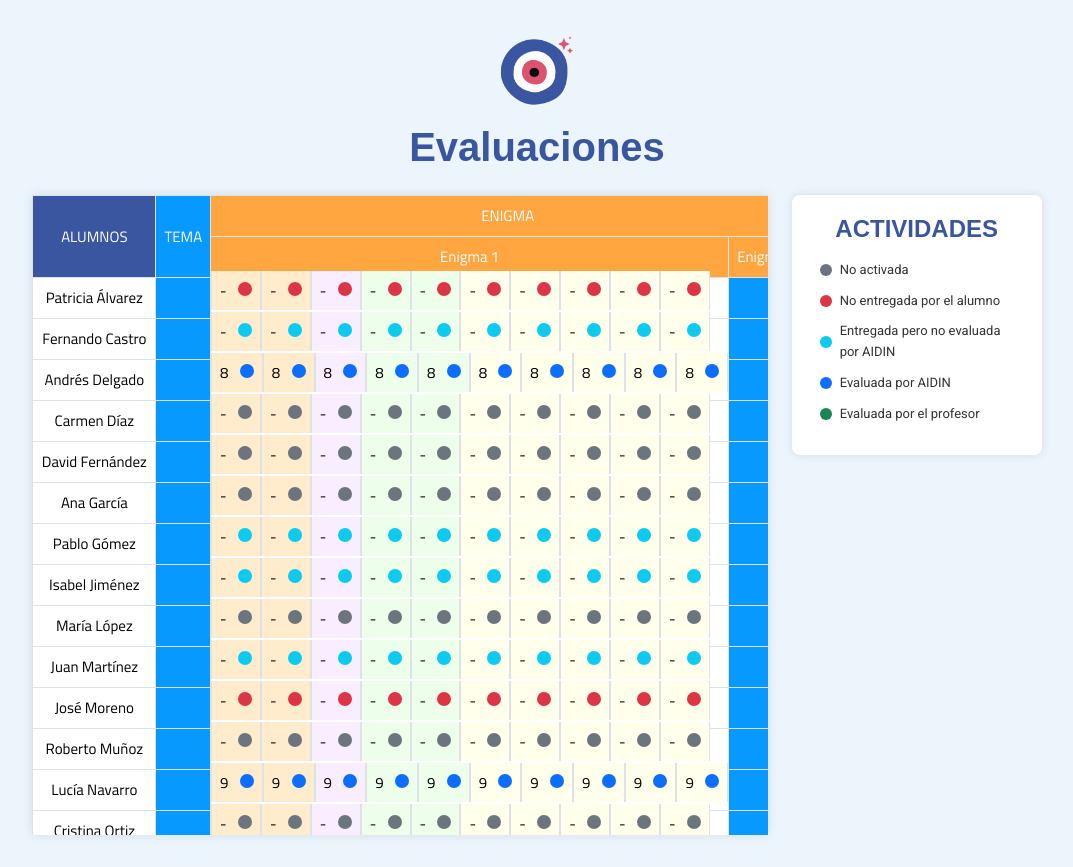
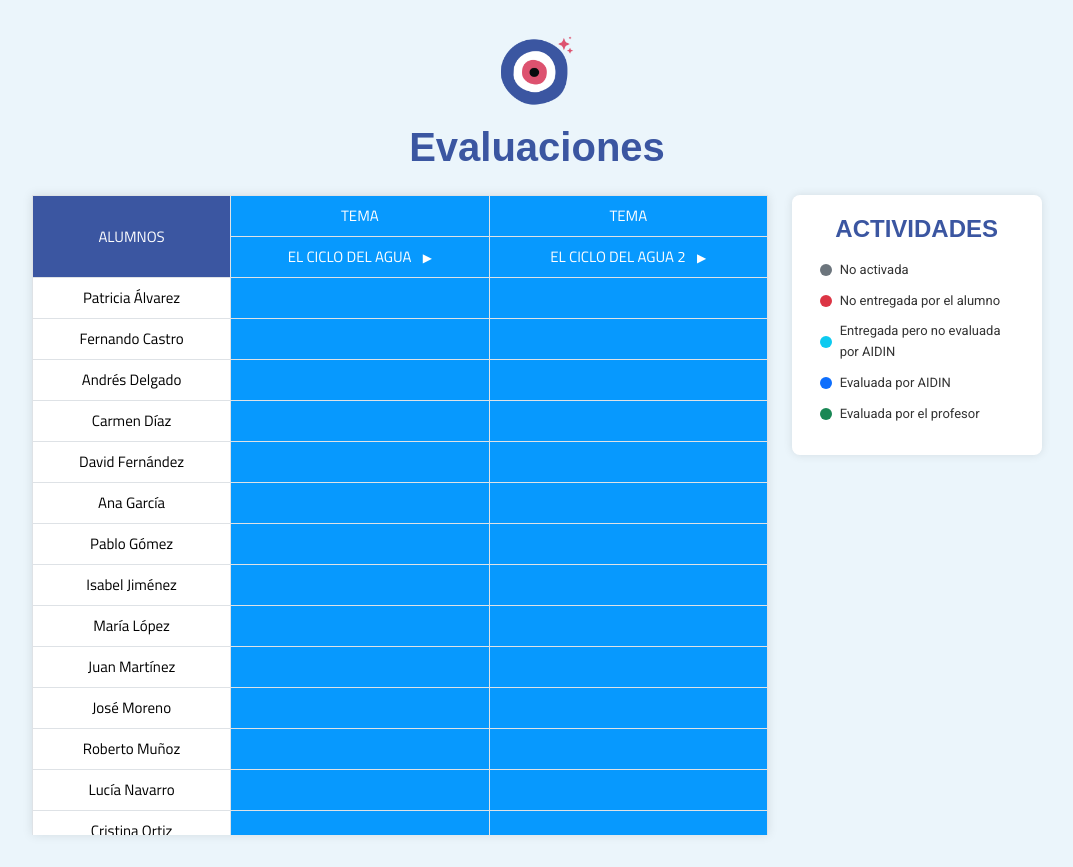
Before and after one commit to drodriguez2002david/evaluaciones2, a Vue app: page / in a window 1280 px wide. Shown: the whole page, without its empty margins (103-1176 px from the left). Built offline with nearby package versions, Linux system fonts and the light colour scheme; a web font is replaced by a local one.

Commit message:
Restored to 'ca22e19d6f6a51c8c4159be5e0a07f77add1574e'
Replit-Restored-To: ca22e19d6f6a51c8c4159be5e0a07f77add1574e

```diff
--- a/src/components/EvaluationTable.vue
+++ b/src/components/EvaluationTable.vue
@@ -13,38 +13,51 @@
               <thead>
                 <tr>
                   <th class="fixed-column" rowspan="2">ALUMNOS</th>
-                  <th data-column-type="tema" rowspan="2">TEMA</th>
-                  <th colspan="2" data-column-type="enigma">ENIGMA</th>
-                  <th data-column-type="esquema">ESQUEMA</th>
-                  <th colspan="2" data-column-type="explica">EXPLICA EL ALUMNO</th>
-                  <th colspan="5" data-column-type="coding">CODING</th>
-                  <th data-column-type="tema" rowspan="2">TEMA</th>
-                  <th colspan="2" data-column-type="enigma">ENIGMA</th>
-                  <th data-column-type="esquema">ESQUEMA</th>
-                  <th colspan="2" data-column-type="explica">EXPLICA EL ALUMNO</th>
-                  <th colspan="5" data-column-type="coding">CODING</th>
+                  <th data-column-type="tema">
+                    TEMA
+                  </th>
+                  <th colspan="2" data-column-type="enigma" :class="{ 'collapsed': !isExpanded1 }">ENIGMA</th>
+                  <th data-column-type="esquema" :class="{ 'collapsed': !isExpanded1 }">ESQUEMA</th>
+                  <th colspan="2" data-column-type="explica" :class="{ 'collapsed': !isExpanded1 }">EXPLICA EL ALUMNO</th>
+                  <th colspan="5" data-column-type="coding" :class="{ 'collapsed': !isExpanded1 }">CODING</th>
+                  <th data-column-type="tema">
+                    TEMA
+                  </th>
+                  <th colspan="2" data-column-type="enigma" :class="{ 'collapsed': !isExpanded2 }">ENIGMA</th>
+                  <th data-column-type="esquema" :class="{ 'collapsed': !isExpanded2 }">ESQUEMA</th>
+                  <th colspan="2" data-column-type="explica" :class="{ 'collapsed': !isExpanded2 }">EXPLICA EL ALUMNO</th>
+                  <th colspan="5" data-column-type="coding" :class="{ 'collapsed': !isExpanded2 }">CODING</th>
+
                 </tr>
                 <tr>
-                  <th data-column-type="enigma">Enigma 1</th>
-                  <th data-column-type="enigma">Enigma 2</th>
-                  <th data-column-type="esquema">Esquema 1</th>
-                  <th data-column-type="explica">Explica 1</th>
-                  <th data-column-type="explica">Explica 2</th>
-                  <th data-column-type="coding">Coding 1</th>
-                  <th data-column-type="coding">Coding 2</th>
-                  <th data-column-type="coding">Coding 3</th>
-                  <th data-column-type="coding">Coding 4</th>
-                  <th data-column-type="coding">Coding 5</th>
-                  <th data-column-type="enigma">Enigma 1</th>
-                  <th data-column-type="enigma">Enigma 2</th>
-                  <th data-column-type="esquema">Esquema 1</th>
-                  <th data-column-type="explica">Explica 1</th>
-                  <th data-column-type="explica">Explica 2</th>
-                  <th data-column-type="coding">Coding 1</th>
-                  <th data-column-type="coding">Coding 2</th>
-                  <th data-column-type="coding">Coding 3</th>
-                  <th data-column-type="coding">Coding 4</th>
-                  <th data-column-type="coding">Coding 5</th>
+                  <th data-column-type="tema" @click="isExpanded1 = !isExpanded1" style="cursor: pointer;">
+                    EL CICLO DEL AGUA
+                    <span class="toggle-icon">{{ isExpanded1 ? '▼' : '▶' }}</span>
+                  </th>
+                  <th data-column-type="enigma" :class="{ 'collapsed': !isExpanded1 }">Enigma 1</th>
+                  <th data-column-type="enigma" :class="{ 'collapsed': !isExpanded1 }">Enigma 2</th>
+                  <th data-column-type="esquema" :class="{ 'collapsed': !isExpanded1 }">Esquema 1</th>
+                  <th data-column-type="explica" :class="{ 'collapsed': !isExpanded1 }">Explica 1</th>
+                  <th data-column-type="explica" :class="{ 'collapsed': !isExpanded1 }">Explica 2</th>
+                  <th data-column-type="coding" :class="{ 'collapsed': !isExpanded1 }">Coding 1</th>
+                  <th data-column-type="coding" :class="{ 'collapsed': !isExpanded1 }">Coding 2</th>
+                  <th data-column-type="coding" :class="{ 'collapsed': !isExpanded1 }">Coding 3</th>
+                  <th data-column-type="coding" :class="{ 'collapsed': !isExpanded1 }">Coding 4</th>
+                  <th data-column-type="coding" :class="{ 'collapsed': !isExpanded1 }">Coding 5</th>
+                  <th data-column-type="tema" @click="isExpanded2 = !isExpanded2" style="cursor: pointer;">
+                    EL CICLO DEL AGUA 2
+                    <span class="toggle-icon">{{ isExpanded2 ? '▼' : '▶' }}</span>
+                  </th>
+                  <th data-column-type="enigma" :class="{ 'collapsed': !isExpanded2 }">Enigma 1</th>
+                  <th data-column-type="enigma" :class="{ 'collapsed': !isExpanded2 }">Enigma 2</th>
+                  <th data-column-type="esquema" :class="{ 'collapsed': !isExpanded2 }">Esquema 1</th>
+                  <th data-column-type="explica" :class="{ 'collapsed': !isExpanded2 }">Explica 1</th>
+                  <th data-column-type="explica" :class="{ 'collapsed': !isExpanded2 }">Explica 2</th>
+                  <th data-column-type="coding" :class="{ 'collapsed': !isExpanded2 }">Coding 1</th>
+                  <th data-column-type="coding" :class="{ 'collapsed': !isExpanded2 }">Coding 2</th>
+                  <th data-column-type="coding" :class="{ 'collapsed': !isExpanded2 }">Coding 3</th>
+                  <th data-column-type="coding" :class="{ 'collapsed': !isExpanded2 }">Coding 4</th>
+                  <th data-column-type="coding" :class="{ 'collapsed': !isExpanded2 }">Coding 5</th>
                 </tr>
               </thead>
               <tbody>
@@ -192,34 +205,10 @@ export default {
     }
 
     const getCellType = (index) => {
-      const pattern = [
-        { type: 'enigma', count: 2 },
-        { type: 'esquema', count: 1 },
-        { type: 'explica', count: 2 },
-        { type: 'coding', count: 5 }
-      ]
-
-      let currentIndex = 0
-      for (const section of pattern) {
-        if (index < currentIndex + section.count) {
-          return section.type
-        }
-        currentIndex += section.count
-      }
+      if (index < 2) return 'enigma'
+      if (index === 2) return 'esquema'
+      if (index === 3 || index === 4) return 'explica'
       return 'coding'
-    }
-
-    const getColumnVisibility = () => {
-      const element = document.activeElement
-      if (!element) return 'none'
-
-      const columnIndex = element.cellIndex
-      if (!columnIndex) return 'none'
-
-      const temaIndex = Math.floor((columnIndex - 1) / 10)
-      const isExpandedForTheme = eval(`isExpanded${temaIndex + 1}.value`)
-
-      return isExpandedForTheme ? 'table-cell' : 'none'
     }
 
     onMounted(() => {
@@ -249,9 +238,14 @@ export default {
   font-size: 12px;
 }
 
-/* Manejo dinámico de columnas */
-[data-cell-type]:not([data-cell-type="tema"]) {
-  display: v-bind(`getColumnVisibility()`);
+/* Columnas para el primer tema */
+[data-cell-type]:not([data-cell-type="tema"]):nth-child(-n+12) {
+  display: v-bind(isExpanded1 ? 'table-cell' : 'none');
+}
+
+/* Columnas para el segundo tema */
+[data-cell-type]:not([data-cell-type="tema"]):nth-child(n+13) {
+  display: v-bind(isExpanded2 ? 'table-cell' : 'none');
 }
 .fixed-column {
   position: sticky;
```
